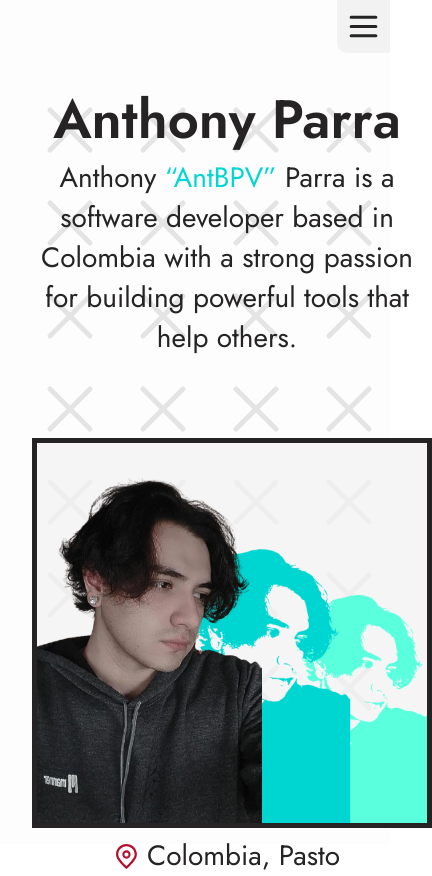
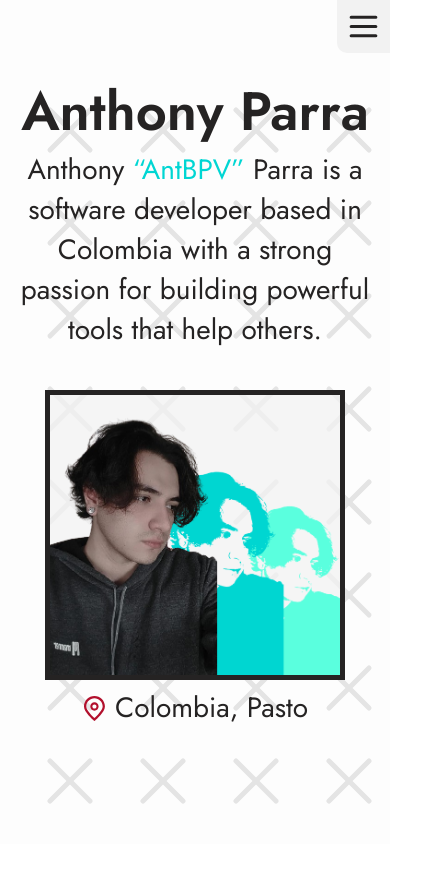
Before and after one commit to AntBPV/Portfolio-AntBPV, a Next.js app: page / in a window 390 px wide. Shown: the whole page, 432 px wide, since content can reach past the window. After the commit the page ends 844 px from the top, so only its background shows below. Built offline with nearby package versions, Linux system fonts and the light colour scheme.

Commit message:
responsive overflow fix

```diff
--- a/src/app/components/Hero.tsx
+++ b/src/app/components/Hero.tsx
@@ -56,19 +56,19 @@ export default function Hero() {
         </span>
       )}
       {isMobile && (
-        <span className="flex flex-col w-full h-screen m-8">
-          <section className="flex flex-col my-20 justify-center items-center">
+        <span className="flex flex-col w-full min-h-screen px-4 py-8">
+          <section className="flex flex-col my-10 justify-center items-center text-center">
             <h1 className="text-title-mobile text-body font-semibold">
               Anthony Parra
             </h1>
-            <h2 className="text-hero-subtitle-mobile text-body w-full break-words text-center">
+            <h2 className="text-hero-subtitle-mobile text-body w-full break-words ">
               Anthony <span className="text-primary">“AntBPV”</span> Parra is a
               software developer based in Colombia with a strong passion for
               building powerful tools that help others.
             </h2>
           </section>
-          <section className="flex flex-col justify-around items-center max-h-screen ">
-            <div className="relative w-[400px] h-[390px] mx-auto">
+          <section className="flex flex-col justify-around items-center">
+            <div className="relative w-[300px] h-[290px] mx-auto">
               <span className="absolute inset-0 bg-photo opacity-75"></span>
               {mounted && (
                 <Image
@@ -78,7 +78,7 @@ export default function Hero() {
                       : "/images/Profile-Photo-Light.png"
                   }
                   alt="Profile Photo"
-                  sizes="(max-width: 768px) 100vw, (max-width: 1200px) 50vw, 33vw"
+                  sizes="(max-width: 768px) 100vw"
                   fill
                   priority
                   className="object-contain"
--- a/src/app/layout.tsx
+++ b/src/app/layout.tsx
@@ -5,6 +5,11 @@ import { ThemeProvider } from "./providers";
 export const metadata: Metadata = {
   title: "Portfolio Antonio Parra",
   description: "Antonio Professional Portfolio",
+};
+export const viewport = {
+  width: "device-width",
+  initialScale: 1,
+  maximumScale: 1,
 };
 
 export default function RootLayout({
```
